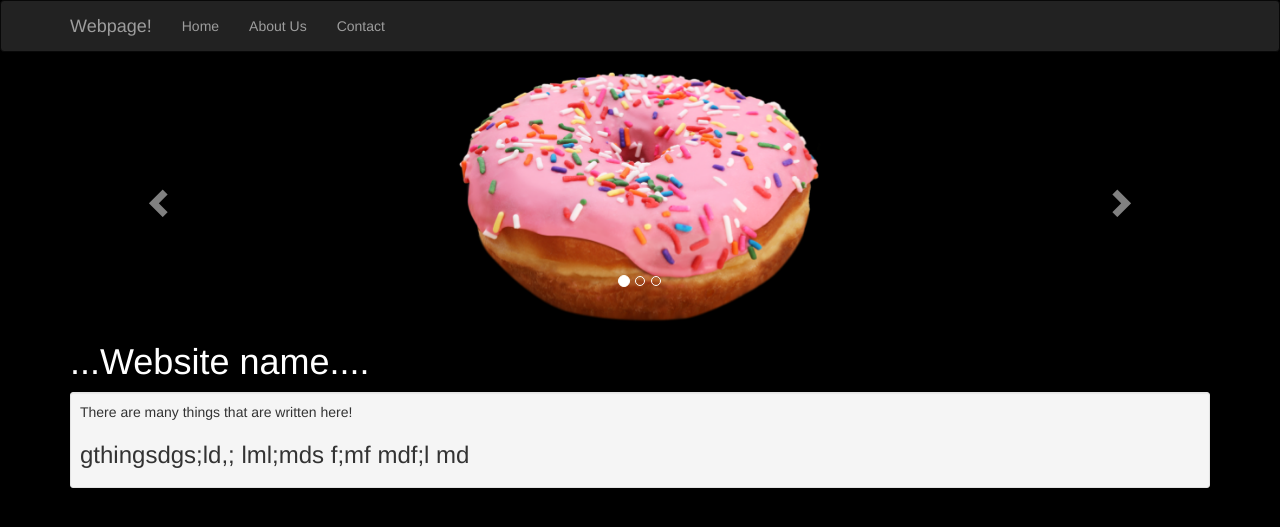
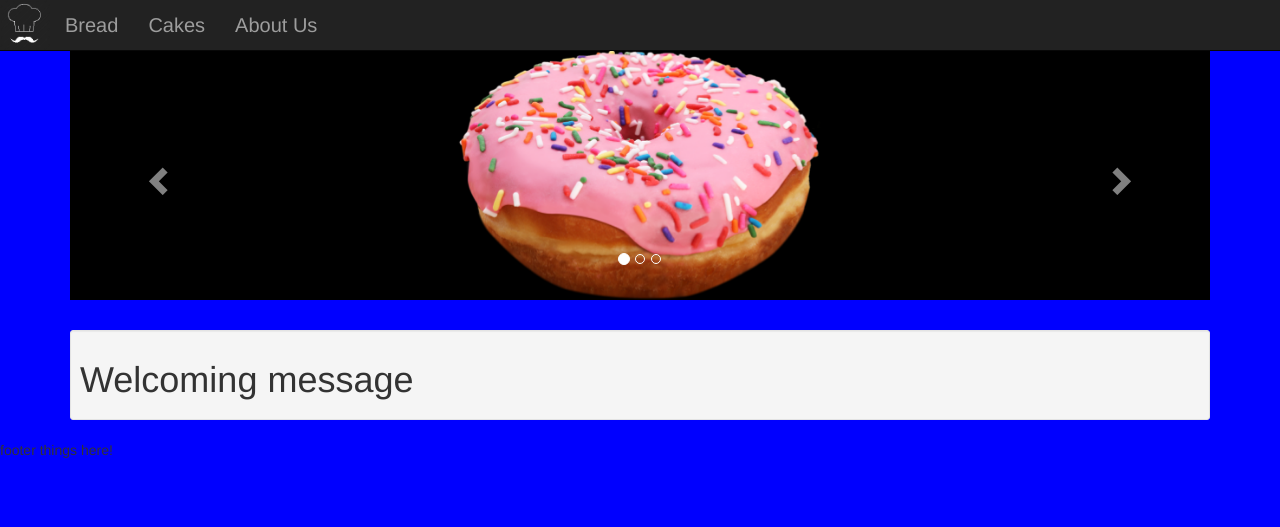
Before and after one commit to gill104/Web, a PHP site: page / in a window 1280 px wide. Shown: the top 527 px of the page. Run offline with PHP 8.4, Linux system fonts and the light colour scheme.

Commit message:
added some images. logo image all placement demos. Messing with color.

```diff
--- a/index.html
+++ b/index.html
@@ -13,27 +13,26 @@
         <link rel="stylesheet" type="text/css" href="mainStyleSheet.css">
     </head>
     <body>
-        <nav class="navbar navbar-inverse">
-            <div class="container">
+        <nav class="navbar navbar-inverse navbar-fixed-top">
+            <div class="container-fluid">
                 <div class="navbar-header">
                     <button type="button" class="navbar-toggle" data-toggle="collapse" data-target="#myNavbar">
                         <span class="icon-bar"></span>
                         <span class="icon-bar"></span>
                         <span class="icon-bar"></span>
                     </button>
-                    <a class="navbar-brand" href="index.html">Webpage!</a>
+                    <a class="navbar-brand" href="index.html"><img id="logo" src="Images/invertlogo2.png"/></a>
                 </div>
                 <div class="collapse navbar-collapse" id="myNavbar">
                     <ul class="nav navbar-nav">
-                        <li> <a href="#">Home    </a> </li>
-                        <li> <a href="#">About Us</a> </li>
-                        <li> <a href="#">Contact </a> </li>
+                        <li> <a href="#">Bread    </a> </li>
+                        <li> <a href="#">Cakes</a> </li>
+                        <li> <a href="#">About Us </a> </li>
                     </ul>
                 </div>
             </div>
         </nav>
-        <article class="container">
-
+        <article id="top-fix-margin" class="container">
                 <div id="myCarousel" class="carousel slide" data-ride="carousel">
                     <!--Indicators-->
                     <ol class="carousel-indicators">
@@ -48,10 +47,10 @@
                             <img src="Images/Donut.png" alt="donuts" />
                         </div>
                         <div class="item">
-                            <img src="Images/Donut.png" alt="donuts2" />
+                            <img src="Images/Concha.png" alt="donuts2" />
                         </div>
                         <div class="item">
-                            <img src="Images/Donut.png" alt="donuts3" />
+                            <img src="Images/ChocoConcha.jpg" alt="donuts3" />
                         </div>
                     </div>
 
@@ -65,17 +64,16 @@
                         <span class="sr-only">Next</span>
                     </a>
                 </div>
-           </article>
-         <article class="container">
-            <div>
-                <h1 style="color:white">...Website name....</h1>
+        </article>
+        <article class="container">
+            <div class="well well-sm">
+                <h1> Welcoming message </h1>
+
+                </nav>
             </div>
-
-            <div class="well well-sm">
-                There are many things that are written here!
-                <h3>gthingsdgs;ld,; lml;mds f;mf mdf;l md</h3>
-            </div>
-
         </article>
+        <footer>
+            footer things here!
+        </footer>
     </body>
 </html>
--- a/mainStyleSheet.css
+++ b/mainStyleSheet.css
@@ -1,5 +1,5 @@
 body{
-    background: black;
+    background:blue;
 }
 .bg-white{
     background:white;
@@ -7,8 +7,28 @@
     padding:10px;
 
 }
+.carousel{
+    background-color: black;
+}
 .carousel-inner img{
     max-height: 250px;
     margin-left:auto;
     margin-right:auto;
 }
+.navbar-brand{
+    padding: 0px 0px;
+}
+.navbar-nav{
+    font-size: 20px;
+}
+#top-fix-margin{
+    margin-top:50px;
+}
+.well{
+    margin-top:30px;
+}
+#logo{
+    width:50px;
+    height:50px;
+    display: inline-block;
+}
```
Also changed, not shown: Images/AmaChoncha.png (added), Images/BakeryLogo.png (added), Images/ChocoConcha.jpg (added), Images/Concha.png (added), Images/RosaConcha.png (added), Images/breadIcon.png (added), Images/invertlogo2.png (added), Images/logo2.png (added), 1 other file.
